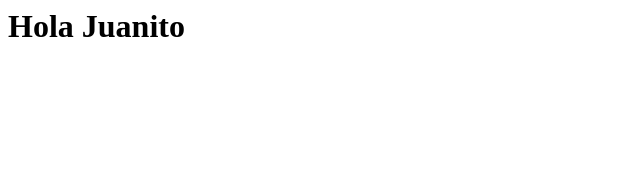
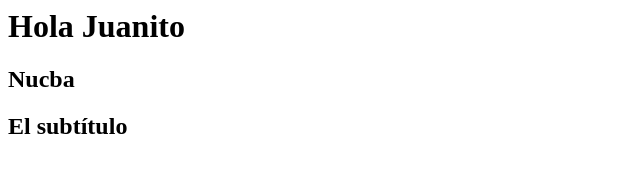
Before and after one commit to Pame1005/gitbranch, a plain HTML site: page index.html in a window 1280 px wide. Shown: the whole page, without its empty margins (0-640 px from the left). Drawn offline with Linux system fonts and the light colour scheme.

Commit message:
agregue unos titulos

```diff
--- a/index.html
+++ b/index.html
@@ -1,4 +1,5 @@
 <html>
     <h1>Hola Juanito</h1>
-
+    <h2>Nucba</h2>
+    <h2>El subtítulo</h2>
 </html>
```
